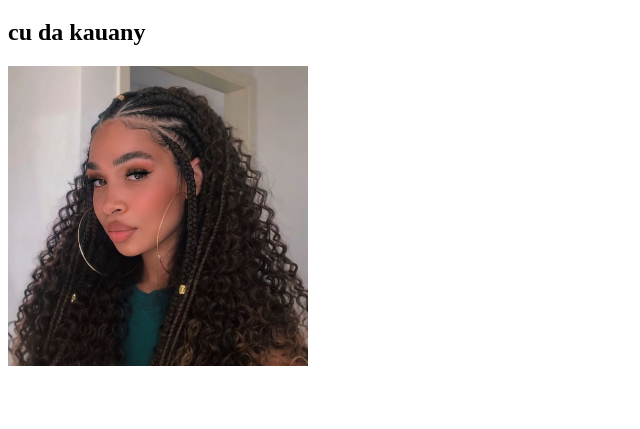
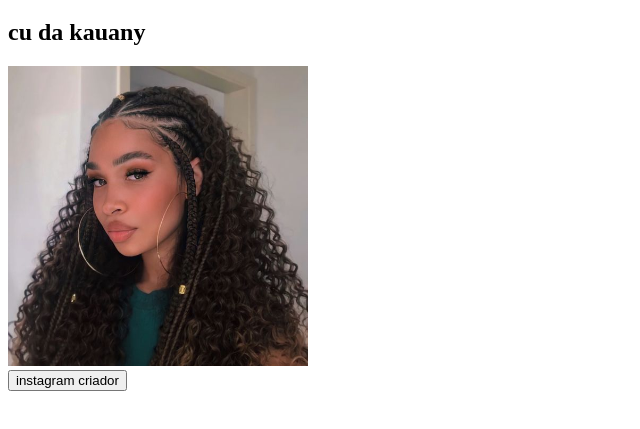
Before and after one commit to BOBCACHORAO/ba-3-ano., a plain HTML site: page index.html in a window 1280 px wide. Shown: the part 61-490 px from the top of the page, without its empty margins (0-640 px from the left). Drawn offline with Linux system fonts and the light colour scheme.

Commit message:
Add files via upload

```diff
--- a/index.html
+++ b/index.html
@@ -10,5 +10,10 @@
     <h1> tranças </h1>
     <h2> cu da kauany </h2>
     <img src="barbara.jpg", width="300px" height="300px">
+    <footer>
+        <div>
+            <a href="https://www.instagram.com/ba__carol5"><button>instagram criador</button></a>
+        </div>
+    </footer>
     </body>
 </html>
```
